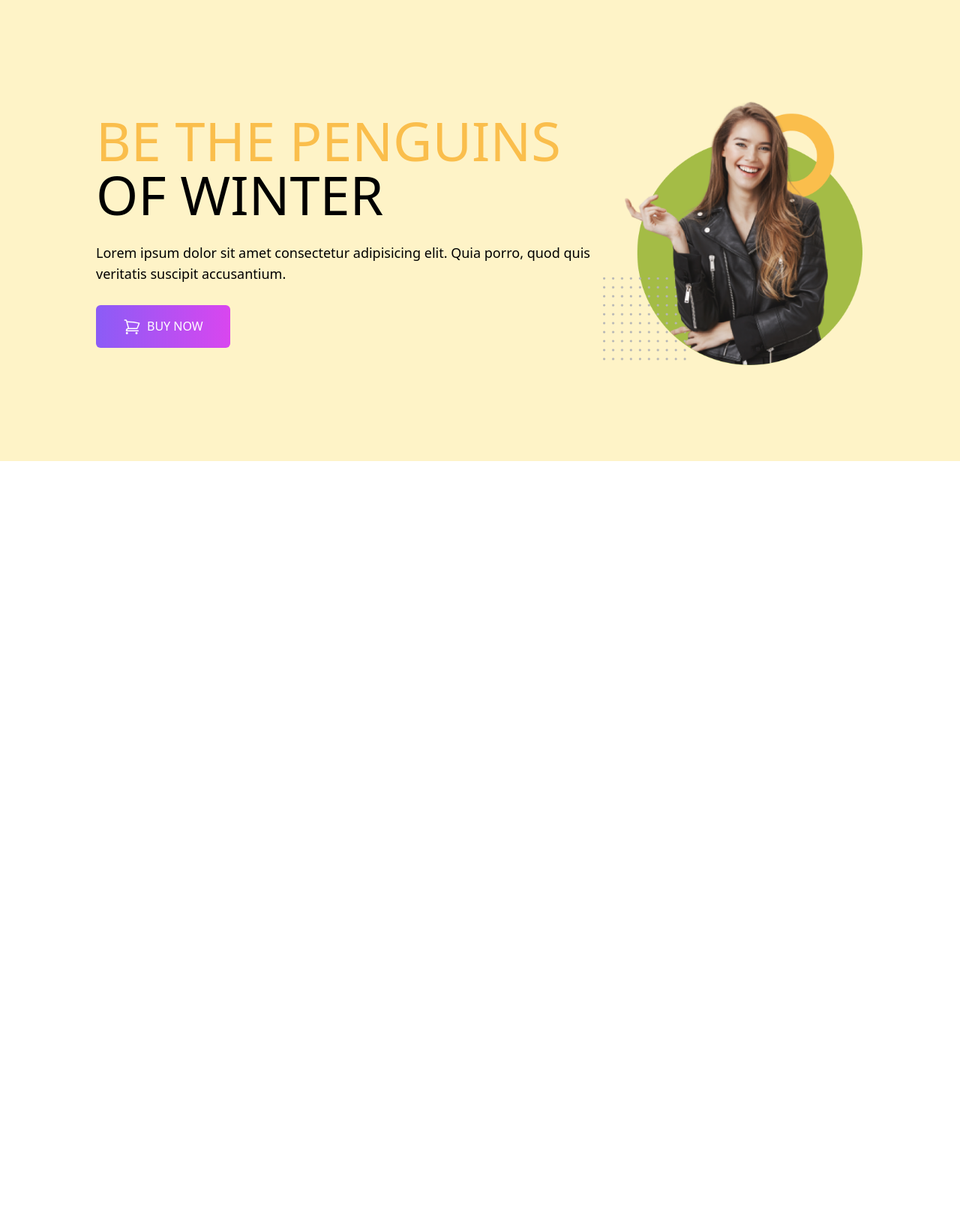
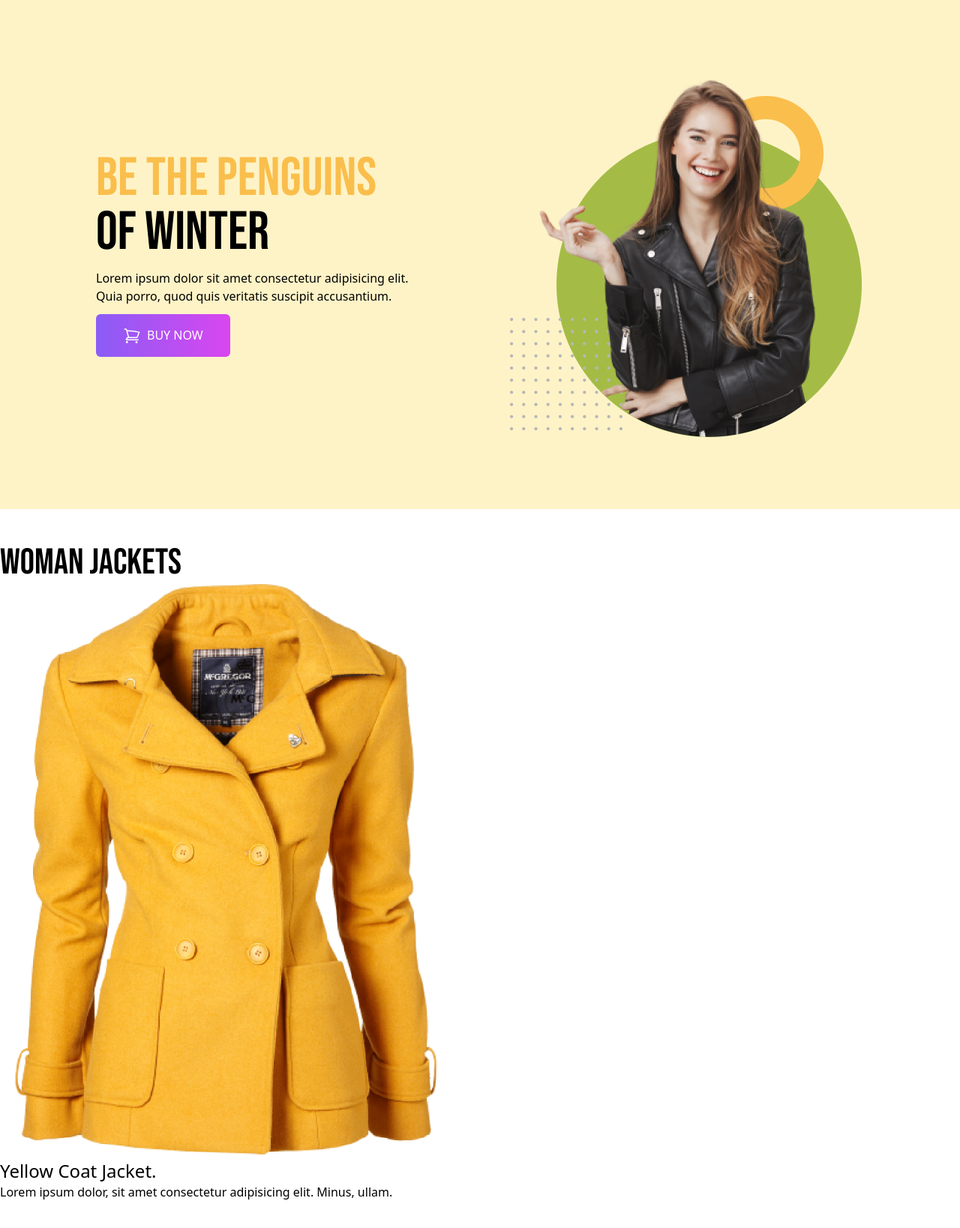
Before and after one commit to Munshi91/penguin-fashion-tailwindcss, a plain HTML site: page index.html in a window 1280 px wide. Shown: the whole page at 75% size. Before the commit the page ends 800 px from the top, so only its background shows below. Drawn offline with nearby package versions, Linux system fonts and the light colour scheme.

Commit message:
cad section create

```diff
--- a/index.html
+++ b/index.html
@@ -4,21 +4,42 @@
     <meta charset="UTF-8" />
     <meta name="viewport" content="width=device-width, initial-scale=1.0" />
     <title>Document</title>
+    <link rel="preconnect" href="https://fonts.googleapis.com" />
+    <link rel="preconnect" href="https://fonts.gstatic.com" crossorigin />
+    <link
+      href="https://fonts.googleapis.com/css2?family=Roboto:wght@400;500;700&display=swap"
+      rel="stylesheet"
+    />
+    <link rel="preconnect" href="https://fonts.googleapis.com" />
+    <link rel="preconnect" href="https://fonts.gstatic.com" crossorigin />
+    <link
+      href="https://fonts.googleapis.com/css2?family=Bebas+Neue&display=swap"
+      rel="stylesheet"
+    />
     <script src="https://cdn.tailwindcss.com"></script>
+
+    <style>
+      .font-bebas {
+        font-family: "Bebas Neue", sans-serif;
+      }
+      .font-roboto {
+        font-family: "Roboto", sans-serif;
+      }
+    </style>
   </head>
   <body>
-    <header class="bg-amber-100 p-32">
+    <header class="bg-amber-100 py-24 px-4 md:px-32">
       <nav></nav>
       <!-- banner section -->
-      <div class="flex justify-center items-center">
-        <div>
-          <h1 class="text-7xl uppercase">
+      <div class="flex flex-col md:flex-row justify-between items-center">
+        <div class="space-y-3">
+          <h1 class="text-7xl uppercase font-bebas">
             <span class="text-[#fabe4c]">be the penguins</span> <br />
             of winter
           </h1>
-          <p class="text-lg my-7">
-            Lorem ipsum dolor sit amet consectetur adipisicing elit. Quia porro,
-            quod quis veritatis suscipit accusantium.
+          <p>
+            Lorem ipsum dolor sit amet consectetur adipisicing elit. <br />
+            Quia porro, quod quis veritatis suscipit accusantium.
           </p>
           <button
             class="py-4 px-9 bg-gradient-to-r from-violet-500 to-fuchsia-500 rounded-md uppercase font-medium text-white"
@@ -44,7 +65,22 @@
         </div>
       </div>
     </header>
-    <main></main>
+    <main class="max-w-8xl mx-auto">
+      <section class="py-12">
+        <h3 class="text-5xl font-bebas">Woman Jackets</h3>
+        <div>
+          <!-- jacket -1 -->
+          <div>
+            <img src="images/jacket-1.png" alt="" />
+            <h4 class="text-2xl">Yellow Coat Jacket.</h4>
+            <p>
+              Lorem ipsum dolor, sit amet consectetur adipisicing elit. Minus,
+              ullam.
+            </p>
+          </div>
+        </div>
+      </section>
+    </main>
     <footer></footer>
   </body>
 </html>
```
